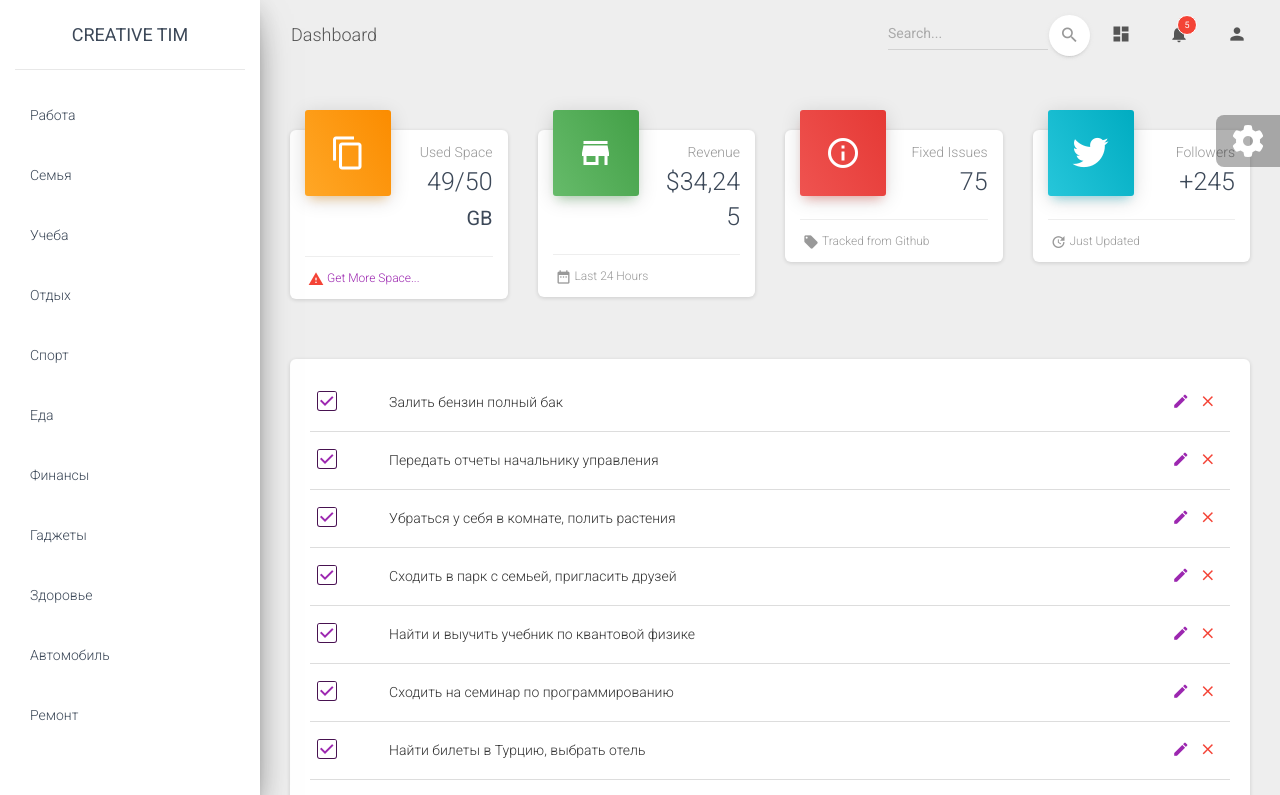
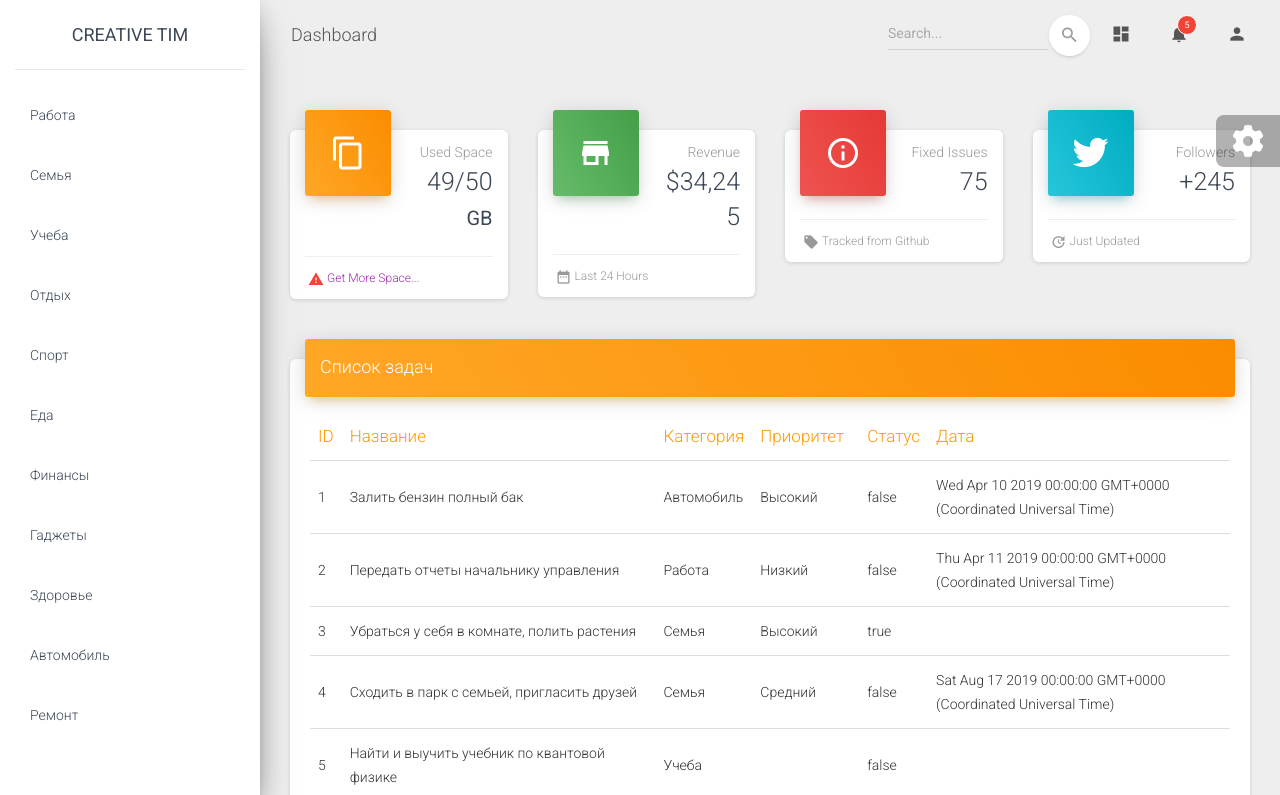
Before and after one commit to kalimulin/angular-todo-app, an Angular app: page / in a window 1280 px wide. Shown: the top 795 px of the page. Built offline with nearby package versions, Linux system fonts and the light colour scheme.

Commit message:
Tasks component

```diff
--- a/src/app/app.component.html
+++ b/src/app/app.component.html
@@ -149,7 +149,7 @@
             </div>
           </div>
           <div class="row">
-            <div class="col-lg-12 col-md-12">
+            <div class="col-12">
               <app-tasks></app-tasks>
             </div>
           </div>
--- a/src/app/views/tasks/tasks.component.html
+++ b/src/app/views/tasks/tasks.component.html
@@ -1,27 +1,27 @@
 <div class="card">
+  <div class="card-header card-header-warning">
+    <h4 class="card-title">Список задач</h4>
+  </div>
   <div class="card-body">
-    <table class="table">
+    <table class="table table-hover">
+      <thead class="text-warning">
+      <tr>
+        <th>ID</th>
+        <th>Название</th>
+        <th>Категория</th>
+        <th>Приоритет</th>
+        <th>Статус</th>
+        <th>Дата</th>
+      </tr>
+      </thead>
       <tbody>
       <tr *ngFor="let task of tasks">
-        <td>
-          <div class="form-check">
-            <label class="form-check-label">
-              <input class="form-check-input" type="checkbox" value="" checked>
-              <span class="form-check-sign">
-                                    <span class="check"></span>
-                                  </span>
-            </label>
-          </div>
-        </td>
+        <td>{{task.id}}</td>
         <td>{{task.title}}</td>
-        <td class="td-actions text-right">
-          <button type="button" rel="tooltip" title="Edit Task" class="btn btn-primary btn-link btn-sm">
-            <i class="material-icons">edit</i>
-          </button>
-          <button type="button" rel="tooltip" title="Remove" class="btn btn-danger btn-link btn-sm">
-            <i class="material-icons">close</i>
-          </button>
-        </td>
+        <td>{{task.category ? task.category.title : ''}}</td>
+        <td>{{task.priority ? task.priority.title : ''}}</td>
+        <td>{{task.completed}}</td>
+        <td>{{task.date}}</td>
       </tr>
       </tbody>
     </table>
```
